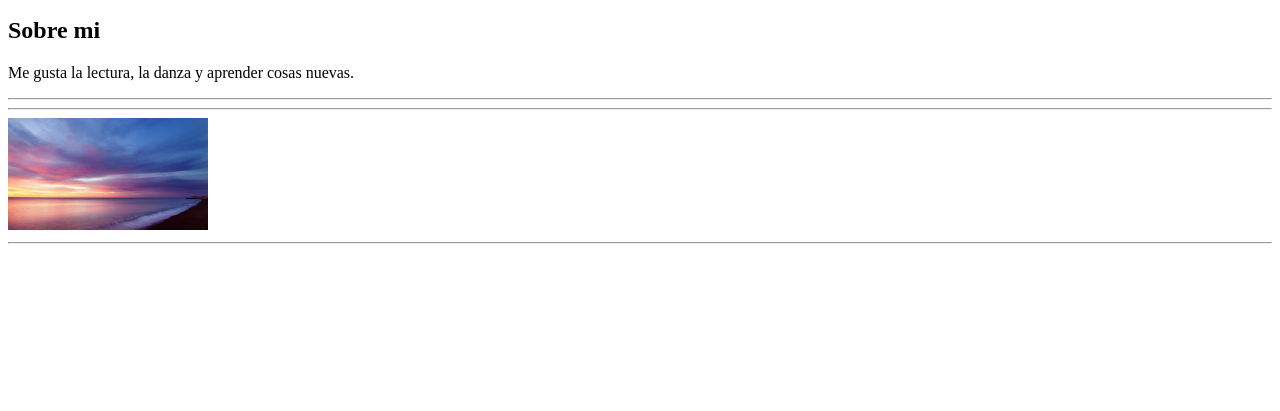
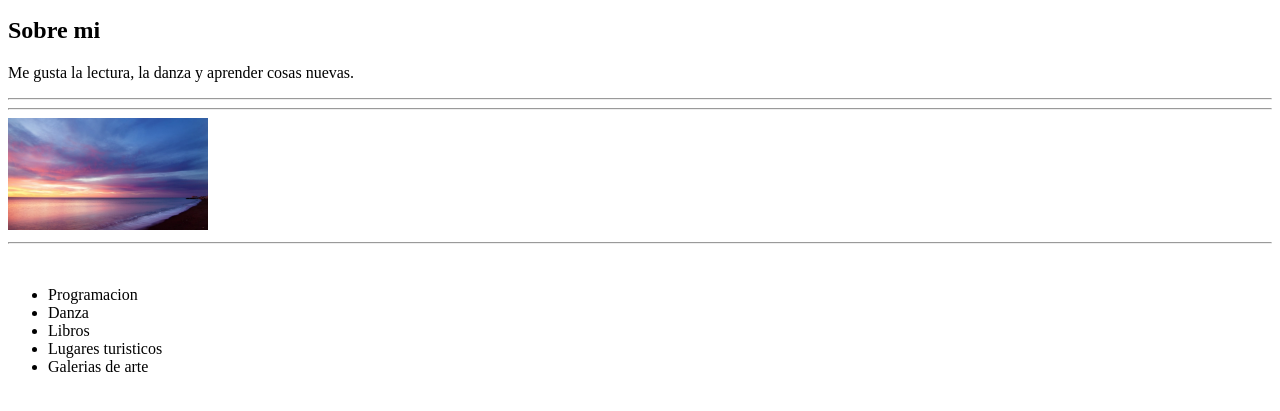
Before and after one commit to Ale-jandra7/MiPrimerPaguinaWeb, a plain HTML site: page index.html in a window 1280 px wide. Shown: the part 101-512 px from the top of the page. Drawn offline with Linux system fonts and the light colour scheme.

Commit message:
Crear listas de intereses

```diff
--- a/index.html
+++ b/index.html
@@ -15,6 +15,12 @@
     <img src="./imagenes/frases-atardecer-wide.jpg" alt="Foto de perfil" width="200">
     <hr>
     <br>
-
+    <ul>
+        <li>Programacion</li>
+        <li>Danza</li>
+        <li>Libros</li>
+        <li>Lugares turisticos</li>
+        <li>Galerias de arte</li>
+    </ul>
 </body>
 </html>
```
